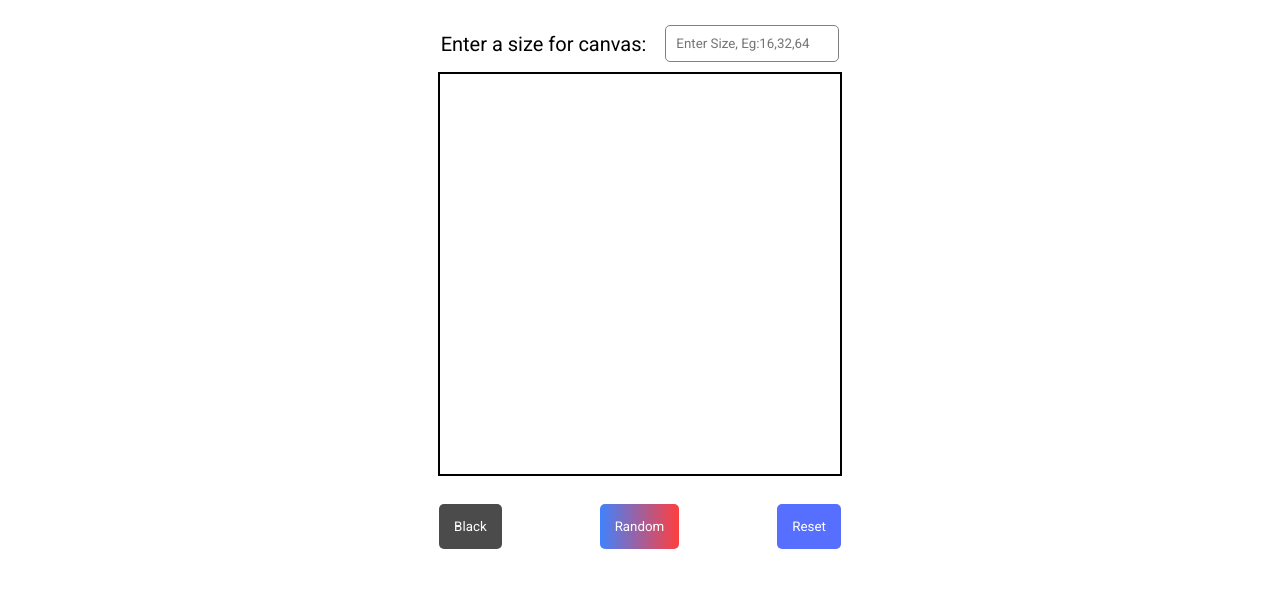
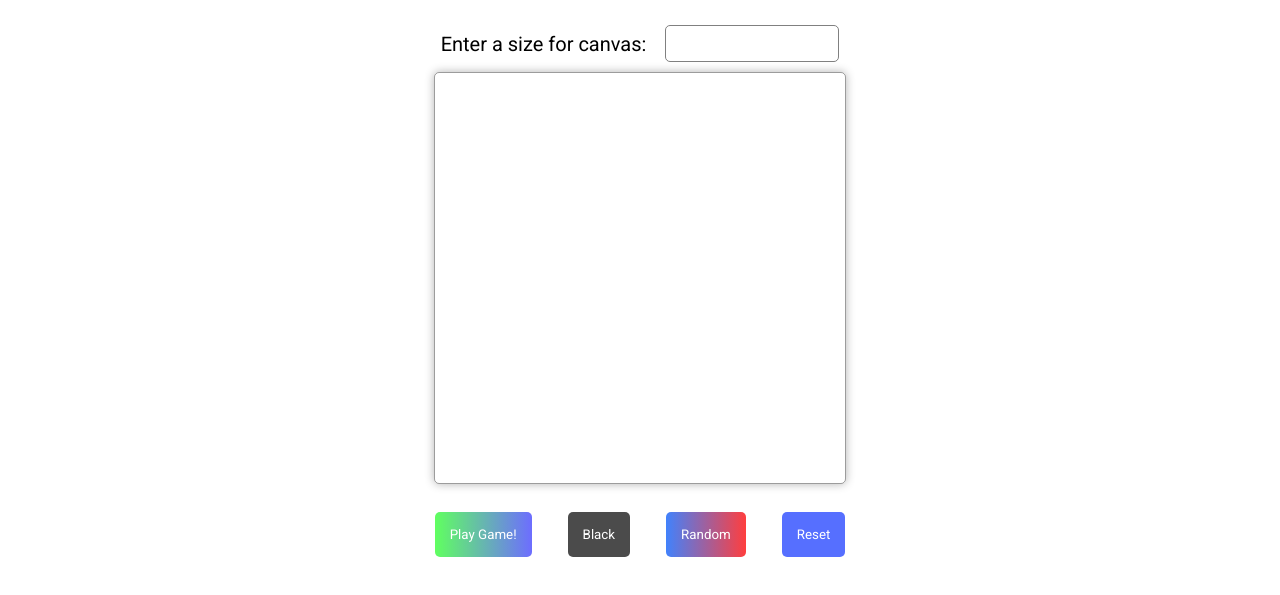
Before and after one commit to 1paramveer/Etch-a-sketch, a plain HTML site: page index.html in a window 1280 px wide. Shown: the part 109-704 px from the top of the page. Drawn offline with Linux system fonts and the light colour scheme.

Commit message:
added play game button

```diff
--- a/index.html
+++ b/index.html
@@ -14,10 +14,11 @@
     </header>
     <div class="selectSize">
       <label for="size">Enter a size for canvas:</label>
-      <input placeholder="Enter Size, Eg:16,32,64" />
+      <input />
     </div>
     <div class="canvas"></div>
     <footer>
+      <button class="playGame">Play Game!</button>
       <button class="blackbtn">Black</button>
       <button class="randombtn">Random</button>
       <button class="resetbtn">Reset</button>
--- a/script.js
+++ b/script.js
@@ -1,19 +1,20 @@
+let sizeOption = document.querySelector("input");
+let canvas = document.querySelector(".canvas");
+let playGame = document.querySelector(".playGame");
+
 document.addEventListener("DOMContentLoaded", () => {
-  createBoard(16);
-});
-
-let sizeOption = document.querySelector("input");
-sizeOption.addEventListener("change", () => {
-  let selectedSize = sizeOption.value;
-  if (selectedSize <= 100) {
-    createBoard(selectedSize);
-  } else {
-    alert("Max value is 100");
-  }
+  sizeOption.addEventListener("change", () => {
+    let selectedSize = sizeOption.value;
+    if (selectedSize <= 32) {
+      createBoard(selectedSize);
+    } else {
+      alert("Max value is 32, It just crashes on higher inputs");
+    }
+  });
 });
 
 function createBoard(size) {
-  let canvas = document.querySelector(".canvas");
+  canvas.innerHTML = "";
   canvas.style.gridTemplateColumns = `repeat(${size}, 1fr)`;
   canvas.style.gridTemplateRows = `repeat(${size}, 1fr)`;
 
@@ -26,10 +27,18 @@ function createBoard(size) {
     div.addEventListener("mouseover", () => {
       div.style.backgroundColor = "black";
     });
+
     canvas.insertAdjacentElement("beforeend", div);
+    div.addEventListener("click", () => {
+      div.style.backgroundColor = `black`;
+    });
+    div.style.border = `1px solid rgba(0, 0, 0, 0.39)`;
+    div.style.margin = `2px`;
 
     blackbtn.addEventListener("click", () => {
-      div.style.backgroundColor = "black";
+      div.addEventListener("mouseover", () => {
+        div.style.backgroundColor = `black`;
+      });
     });
     randombtn.addEventListener("click", () => {
       div.addEventListener("mouseover", () => {
--- a/style.scss
+++ b/style.scss
@@ -44,7 +44,10 @@ header {
   margin-bottom: 10px;
   margin-left: auto;
   margin-right: auto;
-  border: 2px solid black;
+  border: 1px solid rgba(0, 0, 0, 0.39);
+  border-radius: 5px;
+  padding: 5px;
+  box-shadow: 0px 0px 10px rgba(black, 0.3);
 }
 
 footer {
@@ -55,9 +58,21 @@ footer {
 
   .blackbtn,
   .randombtn,
-  .resetbtn {
-    margin: 49px;
+  .resetbtn,
+  .playGame {
+    margin: 18px;
     padding: 15px;
+  }
+
+  .playGame {
+    color: white;
+    border: none;
+    background-image: linear-gradient(
+      to right,
+      rgb(96, 255, 96),
+      rgb(109, 109, 255)
+    );
+    border-radius: 5px;
   }
 
   .blackbtn {
```
Also changed, not shown: css/style.css.
